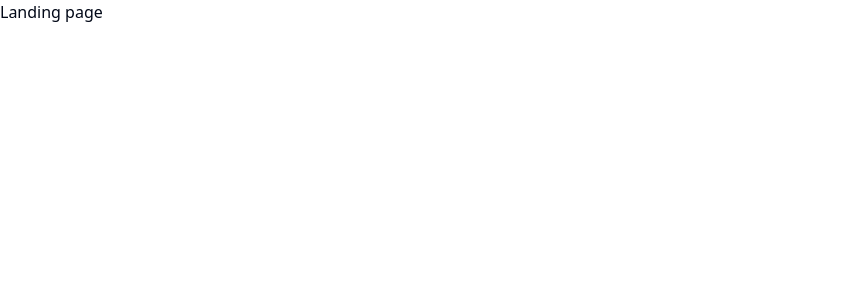
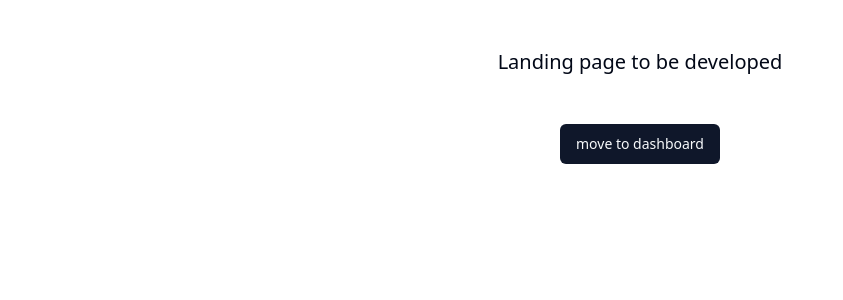
Before and after one commit to takeleapnow/compass-frontend, a React (Vite) app: page / in a window 1280 px wide. Shown: the top 300 px of the page, without its empty margins (0-843 px from the left). Built offline with nearby package versions, Linux system fonts and the light colour scheme.

Commit message:
design changes

```diff
--- a/src/components/pages/landing/LandingPage.tsx
+++ b/src/components/pages/landing/LandingPage.tsx
@@ -1,10 +1,15 @@
+import { Button } from "@/components/ui/button";
+import { Link } from "react-router-dom";
 
 const LandingPage = () => {
   return (
-    <div>
-      Landing page
+    <div className="flex items-center justify-center flex-col gap-12 py-12 text-xl">
+      Landing page to be developed
+      <Link to={"/applications"}>
+        <Button>move to dashboard</Button>
+      </Link>
     </div>
-  )
-}
+  );
+};
 
-export default LandingPage
+export default LandingPage;
--- a/tailwind.config.js
+++ b/tailwind.config.js
@@ -19,7 +19,7 @@ module.exports = {
     extend: {
       colors: {
         // https://colorhunt.co/palette/2e073f7a1cacad49e1ebd3f8
-        lightPrimary:" #7A1CAC",
+        lightPrimary:" #673AB7FA",
         darkPrimary: "#2E073F",
         lightSecondary: "#AD49E1",
         darkSecondary: "#522258",
```
